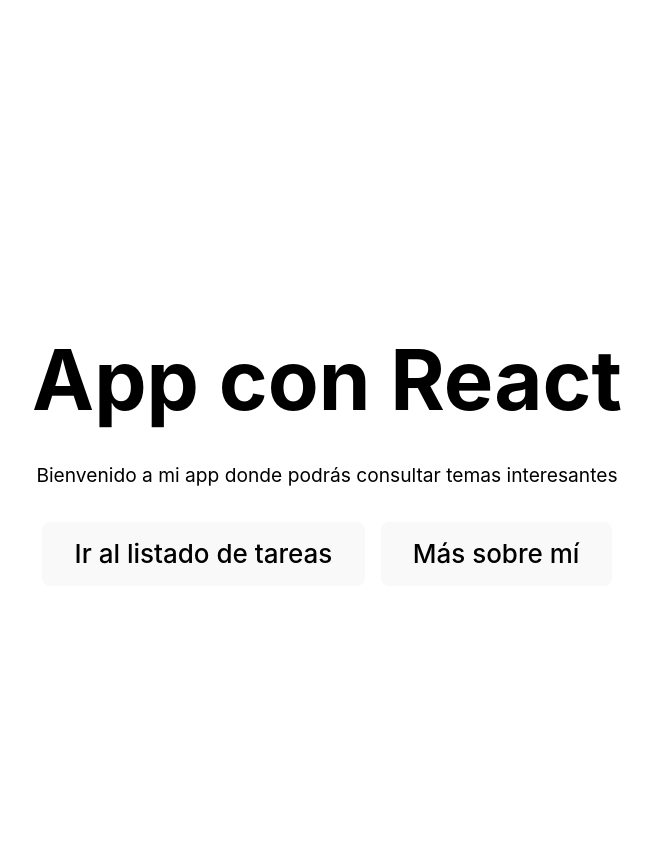
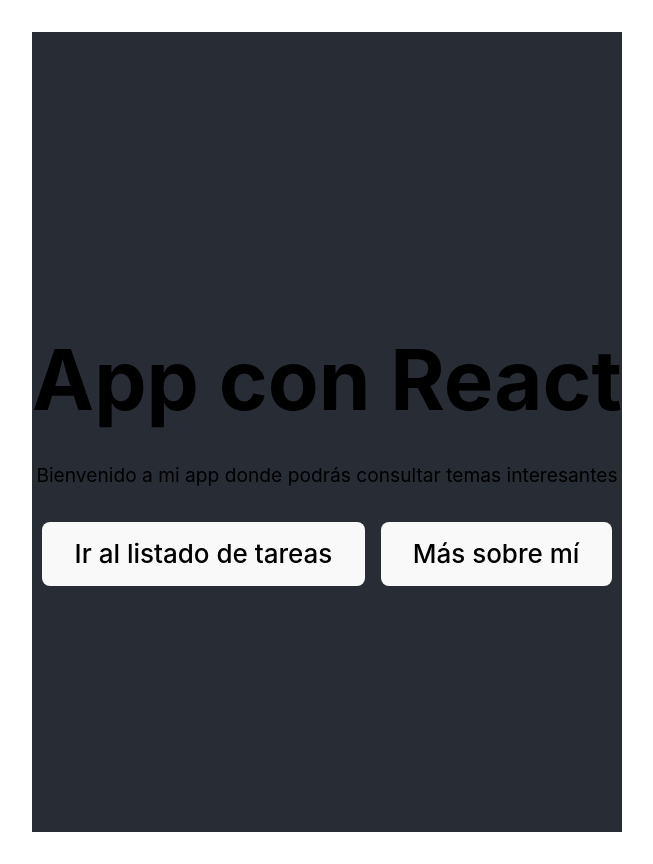
Before and after one commit to legendary2303/diagnostico-react, a React (Vite) app: page / in a window 1280 px wide. Shown: the whole page, without its empty margins (313-966 px from the left). Built offline with nearby package versions, Linux system fonts and the light colour scheme.

Commit message:
feat(backend) all together working screens and connections

```diff
--- /dev/null
+++ b/Screen/Welcome/aplication.jsx
@@ -0,0 +1,31 @@
+import React, { useState } from 'react';
+import './welcome.css';
+import Welcome from './index.jsx';
+import Tareas from './tareas.jsx';
+import Sobre from './sobre.jsx';
+
+function Applica() {
+  const [currentView, setCurrentView] = useState('welcome');
+
+  const renderView = () => {
+    switch (currentView) {
+
+      case 'tareas':
+        return <Tareas setCurrentView={setCurrentView}/>;
+      case 'sobre':
+        return <Sobre setCurrentView={setCurrentView}/>;
+      default:
+        return <Welcome setCurrentView={setCurrentView} />;
+    }
+  };
+
+  return (
+    <div className="App">
+      <header className="App-header">
+        {renderView()}
+      </header>
+    </div>
+  );
+}
+
+export default Applica;
--- a/src/main.jsx
+++ b/src/main.jsx
@@ -8,6 +8,6 @@
 
 ReactDOM.createRoot(document.getElementById('root')).render(
   <React.StrictMode>
-    <Welcome />
+    <Applica />
   </React.StrictMode>,
 )
```
